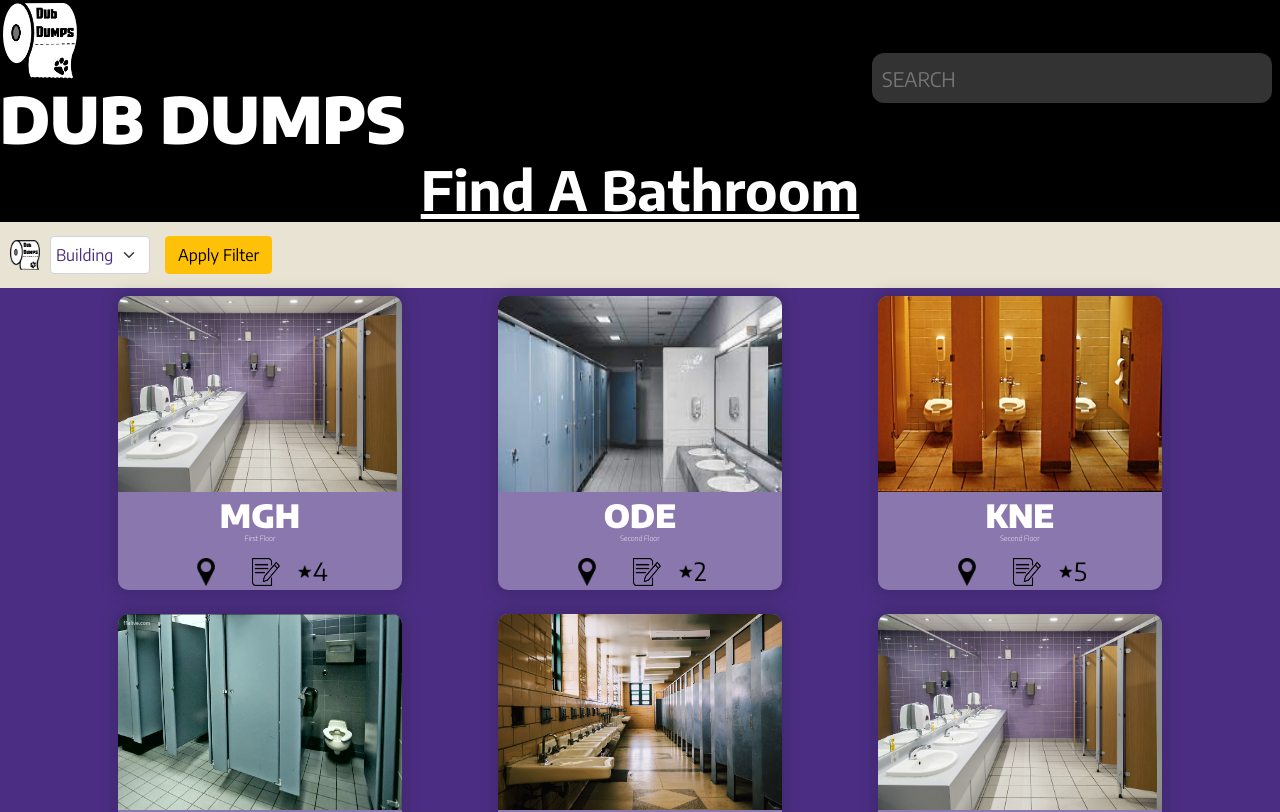
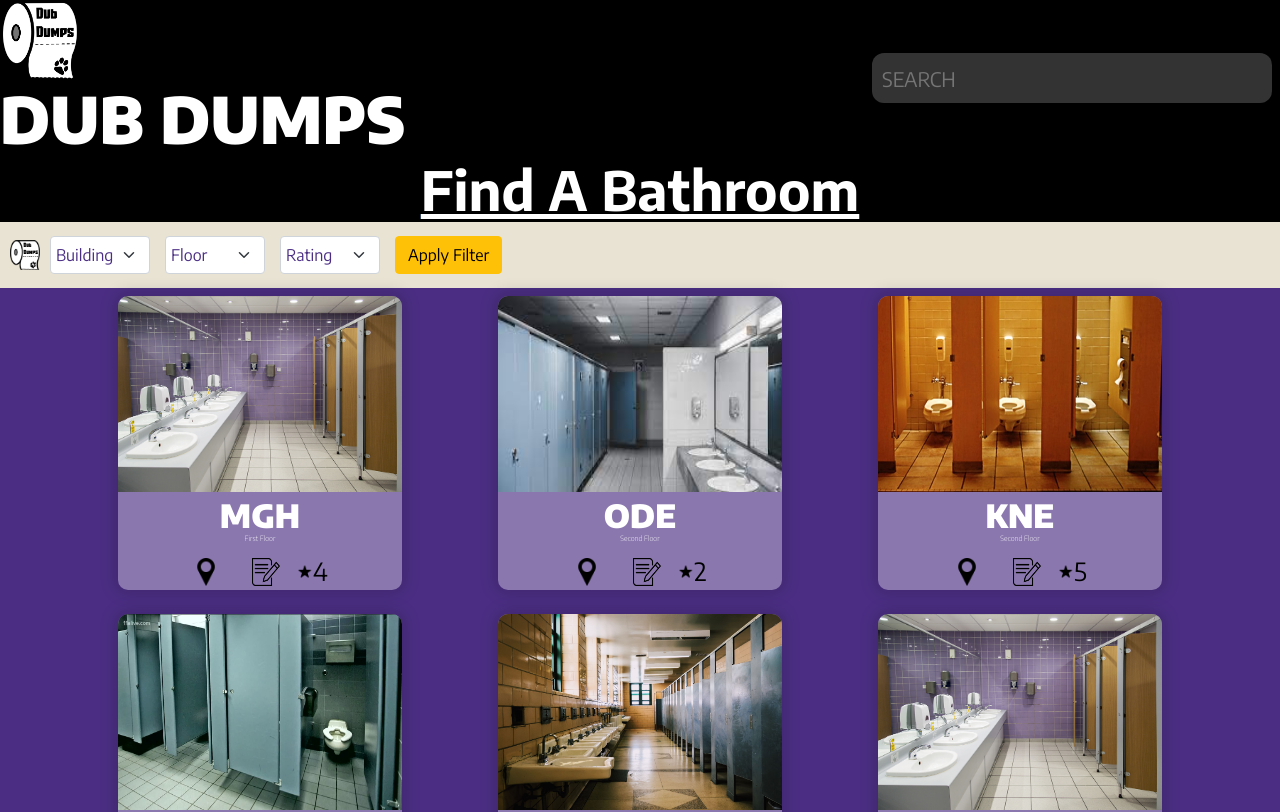
Before and after one commit to info340b-sp22/Dub-Dumps, a React (Create React App) app: page /search in a window 1280 px wide. Shown: the top 812 px of the page. Built offline with nearby package versions, Linux system fonts and the light colour scheme.

Commit message:
need to implement functionality in StructuredSearch

```diff
--- a/src/Components/Building.js
+++ /dev/null
@@ -1,37 +0,0 @@
-import React, { useState } from 'react'; //import React Component
-
-export function Building(props) {
-    const [bldgSelected, setBldg] = useState('');
-
-    const changeBldg = evt => {
-        setBldg(evt.target.value);
-    }
-
-    const handleClick = evt => {
-        props.filterCallback(bldgSelected);
-    }
-
-    const buildings = props.buildings.map((building) => {
-        return <option key={building} value={building}>{building}</option>
-    })
-
-    return (
-        <li className="nav-item dropdown d-flex">
-            <select id="buildingSelect" className="nav-category dropdown-toggle form-select" onChange={changeBldg} >
-                <option value="">Building</option>
-                {buildings}
-            </select>
-            <div className="col-auto">
-                <button id="submitButton" type="submit" className="btn btn-warning" onClick={handleClick}>Apply Filter</button>
-            </div>
-            {/* <div className="dropdown-menu" aria-labelledby="navbarDropdown">
-                <select id="buildingSelect" className="nav-category dropdown-toggle mr-5 form-select" >
-                    <option value="">Show all teams</option>
-                    {buildings}
-                </select>
-            </div> */}
-        </li>
-    )
-}
-
-export default Building;
--- a/src/Components/SearchPage.js
+++ b/src/Components/SearchPage.js
@@ -1,12 +1,11 @@
 import React, { useState } from 'react'; //import React Component
 import BathroomList from './BathroomList.js'
-import Building from './Building.js'
+import StructuredSearch from './StructuredSearch.js'
 // import Floor from './Floor.js'
 // import Stall from './Stall.js'
 // import Rating from './Rating.js'
 
 export default function SearchPage(props) {
-    // console.log(props.data)
     const [displayedData, setData] = useState(props.data);
 
     function applyFilter(bldgName) {
@@ -14,18 +13,10 @@ export default function SearchPage(props) {
         if (bldgName === '') {
             setData(fullData);
         } else {
-            let bldgCards = fullData.filter(bldg => bldg.building === bldgName)
+            let bldgCards = fullData.filter(card => card.building === bldgName)
             setData(bldgCards);
         }
     }
-
-    let uniqueBuildings = new Set();
-    for (let i = 0; i < props.data.length; i++) {
-        uniqueBuildings.add(props.data[i].building)
-    }
-    console.log(uniqueBuildings)
-    uniqueBuildings = Array.from(uniqueBuildings);
-    console.log(uniqueBuildings)
 
     return (
         <div>
@@ -38,7 +29,7 @@ export default function SearchPage(props) {
                 <div className="collapse navbar-collapse d-flex justify-content-between" id="navbarSupportedContent">
                     <ul className="navbar-nav mr-auto">
                         <li className="nav-item dropdown">
-                            <Building buildings={uniqueBuildings} filterCallback={applyFilter} />
+                            <StructuredSearch bathrooms={props.data} filterCallback={applyFilter} />
                         </li>
                         {/* <li className="nav-item dropdown">
                             <Floor />
--- /dev/null
+++ b/src/Components/StructuredSearch.js
@@ -0,0 +1,67 @@
+import React, { useState } from 'react'; //import React Component
+
+export function StructuredSearch(props) {
+    const [bldgSelected, setBldg] = useState('');
+
+    const changeBldg = evt => {
+        setBldg(evt.target.value);
+    }
+
+    const handleClick = evt => {
+        props.filterCallback(bldgSelected);
+    }
+
+    // Array of buildings
+    let uniqueBuildings = new Set();
+    for (let i = 0; i < props.bathrooms.length; i++) {
+        uniqueBuildings.add(props.bathrooms[i].building)
+    }
+    uniqueBuildings = Array.from(uniqueBuildings);
+    const buildings = uniqueBuildings.map((building) => {
+        return <option key={building} value={building}>{building}</option>
+    })
+
+    // Array of floors
+    let uniqueFloors = new Set();
+    for (let i = 0; i < props.bathrooms.length; i++) {
+        uniqueFloors.add(props.bathrooms[i].floor)
+    }
+    uniqueFloors = Array.from(uniqueFloors);
+
+    const floors = uniqueFloors.map((floor) => {
+        return <option key={floor} value={floor}>{floor}</option>
+    })
+
+    // Array of ratings, subject to change if we do thumbs up/down
+    let ratings = [5, 4, 3, 2, 1]
+
+    ratings = ratings.map((rating) => {
+        if (rating === 5) {
+            return <option key={rating} value={rating}>{rating} stars</option>
+        }
+        return <option key={rating} value={rating}>{rating}+ stars</option>
+    })
+
+
+    return (
+        <li className="nav-item dropdown d-flex">
+            <select id="buildingSelect" className="nav-category dropdown-toggle form-select" onChange={changeBldg} >
+                <option value="">Building</option>
+                {buildings}
+            </select>
+            <select id="buildingSelect" className="nav-category dropdown-toggle form-select" onChange={changeBldg} >
+                <option value="">Floor</option>
+                {floors}
+            </select>
+            <select id="buildingSelect" className="nav-category dropdown-toggle form-select" onChange={changeBldg} >
+                <option value="">Rating</option>
+                {ratings}
+            </select>
+            <div className="col-auto">
+                <button id="submitButton" type="submit" className="btn btn-warning" onClick={handleClick}>Apply Filter</button>
+            </div>
+        </li>
+    )
+}
+
+export default StructuredSearch;
--- a/src/data/bathrooms.json
+++ b/src/data/bathrooms.json
@@ -4,7 +4,6 @@
     "src": "img/bathroom1.jpg",
     "building": "MGH",
     "floor": "First Floor",
-    "stall": "Private Room",
     "rating": "4"
   },
   {
```
